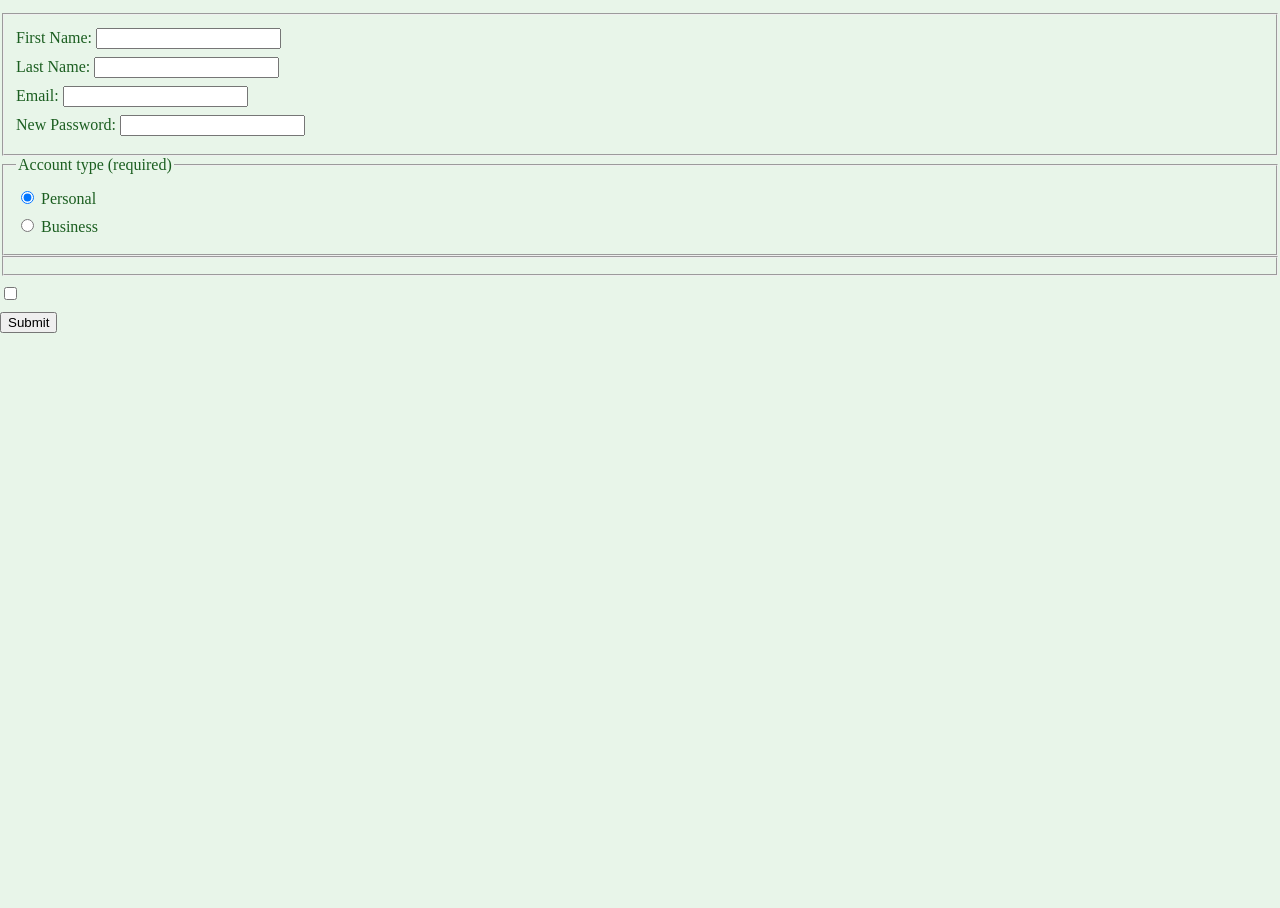
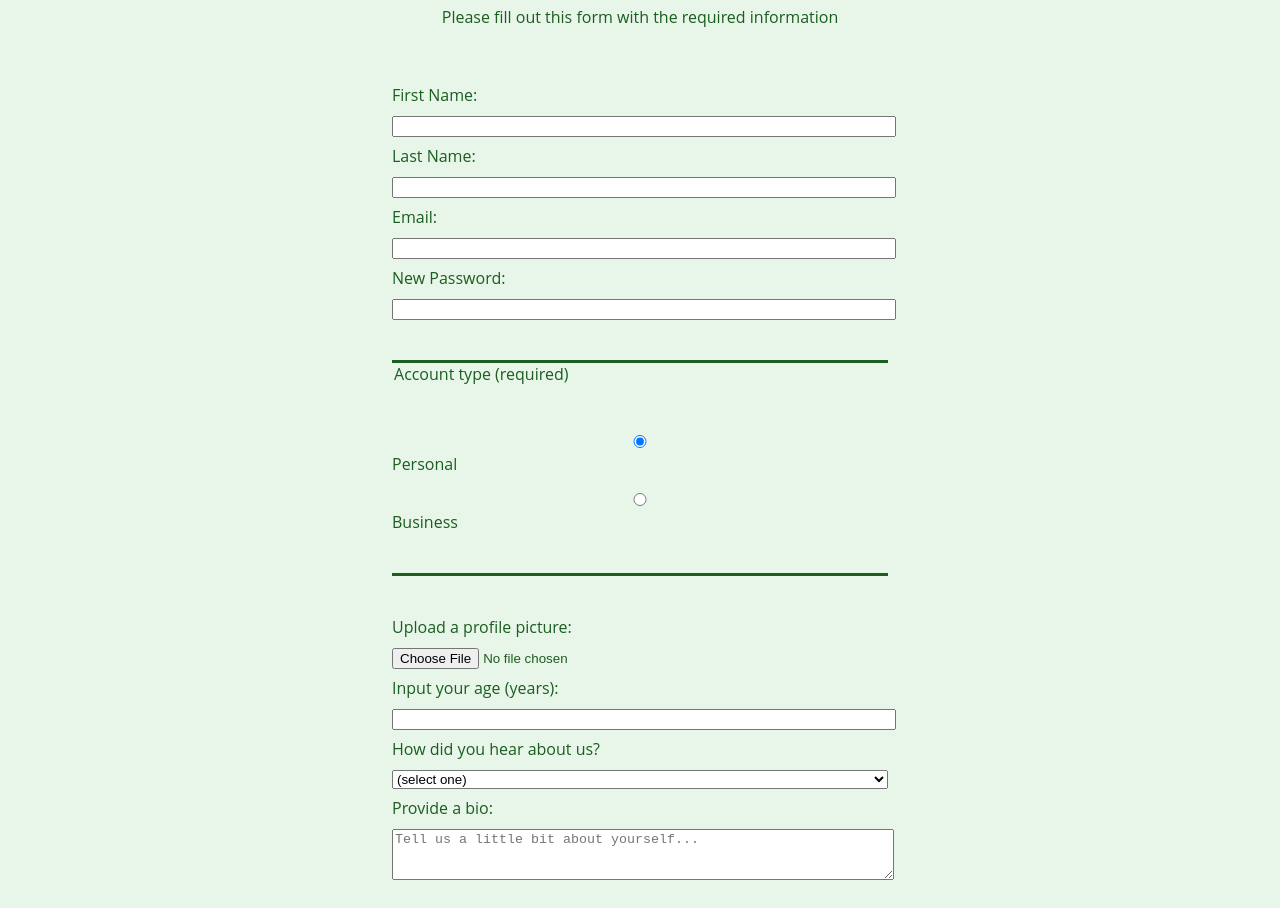
Before and after one commit to nurf21/Registration-Form, a plain HTML site: page index.html in a window 1280 px wide. Shown: the part 101-1009 px from the top of the page. Before the commit the page ends 821 px from the top, so only its background shows below. Drawn offline with Linux system fonts and the light colour scheme.

Commit message:
Refactor form fields and add new fields to registration form

```diff
--- a/index.html
+++ b/index.html
@@ -11,18 +11,31 @@
   <p>Please fill out this form with the required information</p>
   <form action="https://register-demo.freecodecamp.org" method="POST">
     <fieldset>
-      <label for="first-name">First Name: <input type="text" id="first-name" required></label>
-      <label for="last-name">Last Name: <input type="text"id="last-name" required></label>
-      <label for="email">Email: <input type="email" id="email" required></label>
-      <label for="new-password">New Password: <input type="password" id="new-password" required pattern="[a-z0-5]{8,}"></label>
+      <label for="first-name">First Name: <input type="text" name="first-name" id="first-name" required></label>
+      <label for="last-name">Last Name: <input type="text" name="last-name" id="last-name" required></label>
+      <label for="email">Email: <input type="email" name="email" id="email" required></label>
+      <label for="new-password">New Password: <input type="password" name="password" id="new-password" required pattern="[a-z0-5]{8,}"></label>
     </fieldset>
     <fieldset>
       <legend>Account type (required)</legend>
-      <label for="personal-account"><input type="radio" name="account-type" id="personal-account" checked> Personal</label>
-      <label for="business-account"><input type="radio" name="account-type" id="business-account"> Business</label>
+      <label for="personal-account"><input type="radio" name="account-type" id="personal-account" class="inline" checked> Personal</label>
+      <label for="business-account"><input type="radio" name="account-type" id="business-account" class="inline"> Business</label>
     </fieldset>
-    <fieldset></fieldset>
-    <label for="terms-and-conditions"><input type="checkbox" name="" id="terms-and-conditions" required></label>
+    <fieldset>
+      <label for="profile-picture">Upload a profile picture: <input type="file" name="profile-picture" id="profile-picture"></label>
+      <label for="age">Input your age (years): <input type="number" name="age" id="age" min="13" max="120"></label>
+      <label for="referrer">How did you hear about us?
+        <select name="referrer" id="referrer">
+          <option value="">(select one)</option>
+          <option value="1">News</option>
+          <option value="2">YouTube Channel</option>
+          <option value="3">Forum</option>
+          <option value="4">Other</option>
+        </select>
+      </label>
+      <label for="bio">Provide a bio:<textarea name="bio" id="bio" rows="3" cols="30" placeholder="Tell us a little bit about yourself..."></textarea></label>
+    </fieldset>
+    <label for="terms-and-conditions"><input type="checkbox" name="terms" id="terms-and-conditions" required>I accept the <a href="terms-and-conditions.html">terms and conditions</a></label>
     <input type="submit" value="Submit">
   </form>
 </body>
--- a/styles.css
+++ b/styles.css
@@ -4,6 +4,35 @@ body {
   margin: 0;
   background-color: #E8F5E9;
   color: #1B5E20;
+  font-family: 'Open Sans', sans-serif;
+  font-size: 16px;
+}
+
+h1, p {
+  margin: 1em auto;
+  text-align: center;
+}
+
+form {
+  margin: 0 auto;
+  max-width: 500px;
+  min-width: 300px;
+  width: 60vw;
+}
+
+fieldset {
+  border: none;
+  border-bottom: 3px solid #1B5E20;
+  padding: 2rem 0;
+}
+
+fieldset:last-of-type {
+  border-bottom: none;
+}
+
+input, textarea, select {
+  width: 100%;
+  margin: 10px 0 0 0;
 }
 
 label {
```
Also changed, not shown: terms-and-conditions.html (added, +45 -0 lines).
